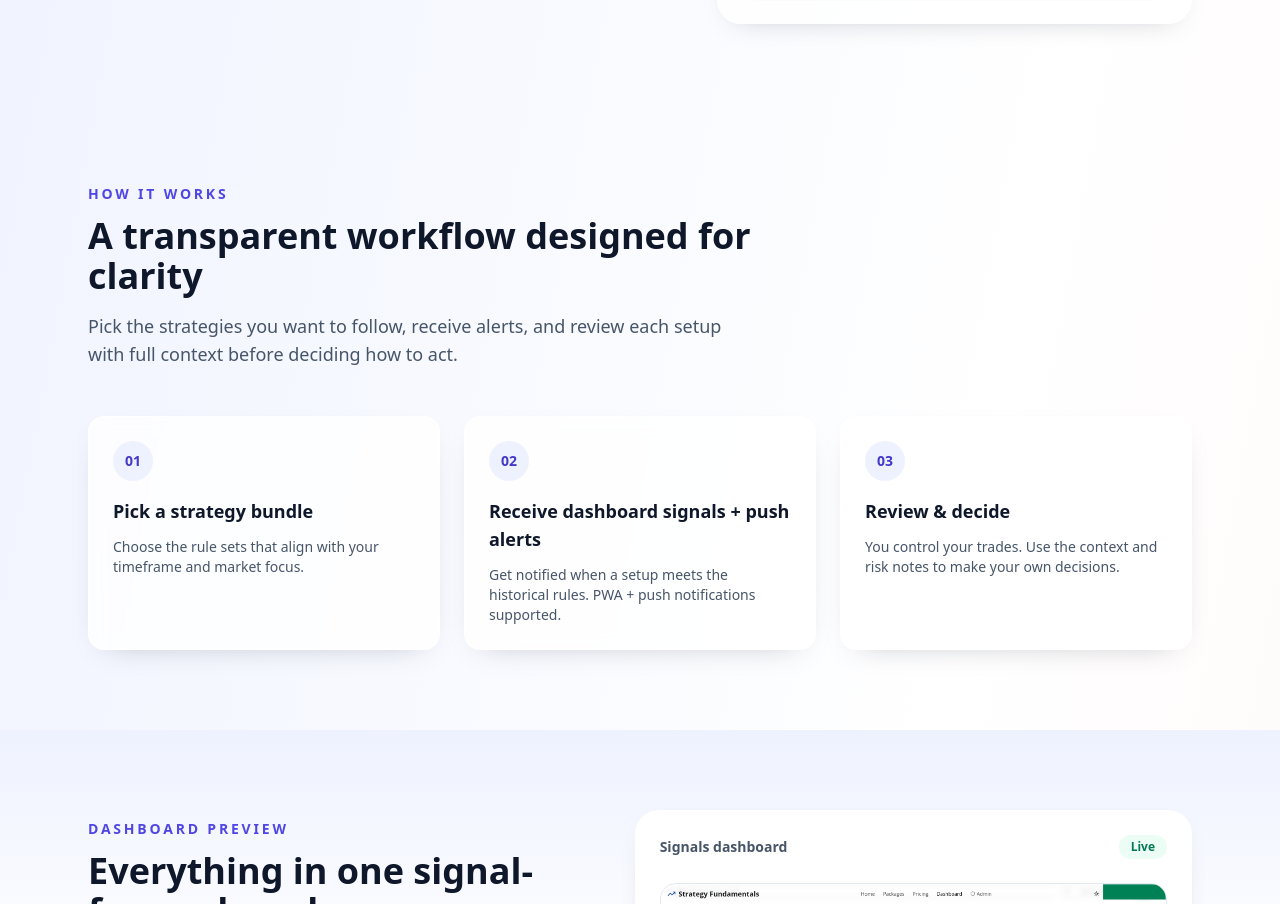
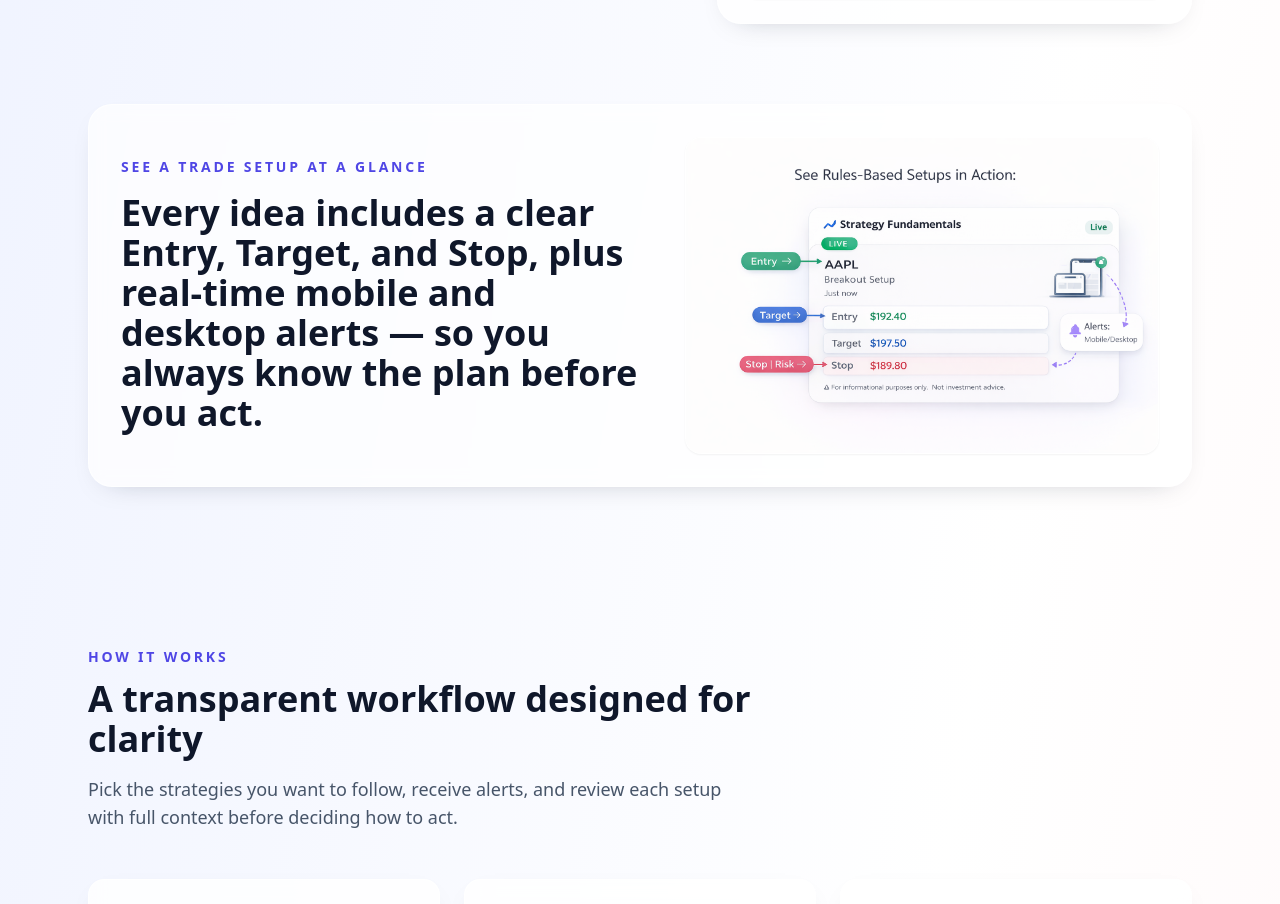
Before and after one commit to adhesikan/StratFLanding, a Next.js app: page / in a window 1280 px wide. Shown: the part 1079-1983 px from the top of the page. Built offline with nearby package versions, Linux system fonts and the light colour scheme.

Commit message:
Add trade card section below hero

```diff
--- a/app/page.tsx
+++ b/app/page.tsx
@@ -328,6 +328,32 @@ export default function Home() {
                   height={420}
                   className="h-auto w-full object-cover"
                   priority
+                />
+              </div>
+            </div>
+          </Container>
+        </section>
+
+        <section className="pb-20">
+          <Container>
+            <div className="grid items-center gap-10 rounded-3xl border border-white/70 bg-white/70 p-8 shadow-soft backdrop-blur lg:grid-cols-[1.05fr_0.95fr]">
+              <div>
+                <p className="text-sm font-semibold uppercase tracking-[0.2em] text-accent-600">
+                  See a Trade Setup at a Glance
+                </p>
+                <h2 className="mt-4 text-3xl font-semibold text-slate-900 sm:text-4xl">
+                  Every idea includes a clear Entry, Target, and Stop, plus
+                  real-time mobile and desktop alerts — so you always know the
+                  plan before you act.
+                </h2>
+              </div>
+              <div className="overflow-hidden rounded-2xl border border-white/70 bg-white shadow-sm">
+                <Image
+                  src="/Tradecard.png"
+                  alt="Trade card showing entry, target, and stop details"
+                  width={720}
+                  height={540}
+                  className="h-auto w-full object-cover"
                 />
               </div>
             </div>
```
